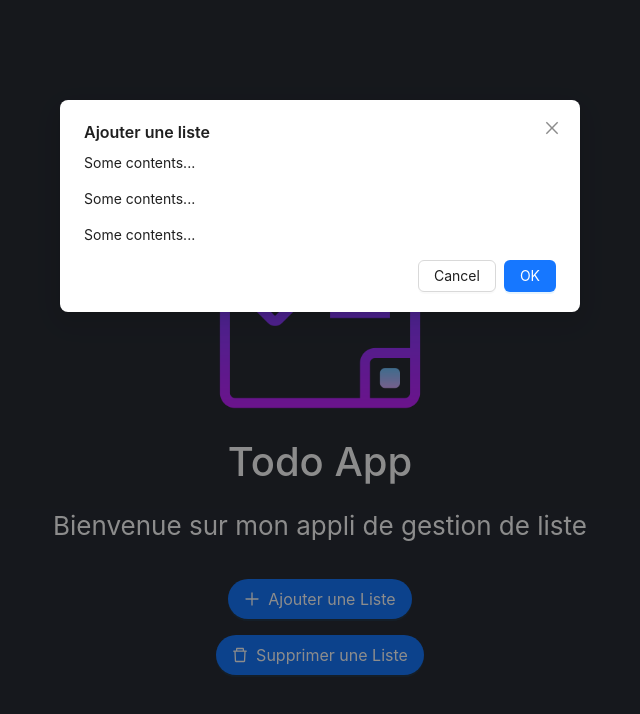
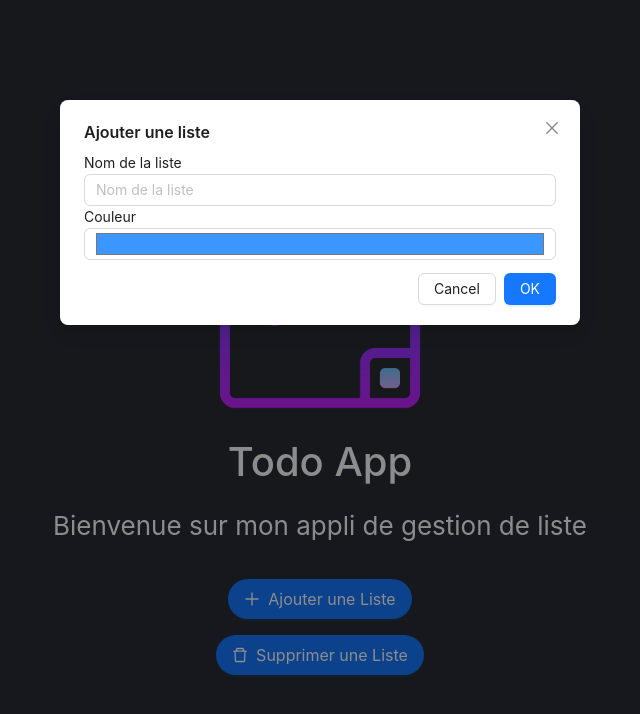
Before and after one commit to huipfe/todo-app, a React (Create React App) app: page / in a window 1280 px wide. Both pictures are taken after a click on the button "Ajouter une Liste". Shown: the top 714 px of the page, without its empty margins (320-960 px from the left). Built offline with nearby package versions, Linux system fonts and the light colour scheme.

Commit message:
6e commit listform coponent added

```diff
--- /dev/null
+++ b/src/Component/ListForm.jsx
@@ -0,0 +1,30 @@
+import React from 'react'
+import { Input } from "antd";
+
+const ListForm = (props) => {
+
+    console.log(props.name, props.color)
+    function handleChange(event) {
+        switch (event.target.name) {
+        case "name":
+                props.setName(event.target.value);
+            break;
+        case "color":
+                props.setColor(event.target.value);
+                break;
+        default:
+            break;
+    }
+}
+
+return (
+    <form>
+        <label htmlFor="listName">Nom de la liste</label>
+        <Input placeholder='Nom de la liste' onChange={handleChange} value= {props.name} name='name' id='name'/>
+        <label htmlFor="color">Couleur</label>
+        <Input type="color" name='color' id='color' onChange={handleChange} value={props.color} />
+    </form>
+        )
+}
+
+export default ListForm
--- a/src/Component/ListModal.jsx
+++ b/src/Component/ListModal.jsx
@@ -1,13 +1,22 @@
 import React from 'react'
 import { Modal } from "antd";
+import ListForm from './ListForm';
+import { useState } from 'react';
+
 
 const ListModal = (props) => {
+    const [name, setName] = useState("");
+    const [color, setColor] = useState("#3B97FF");
+
     return (
         <>
-            <Modal title={props.modalTitle} visible={props.isModalOpen} onCancel={props.handleCancel}>
-                <p>Some contents...</p>
-                <p>Some contents...</p>
-                <p>Some contents...</p>
+            <Modal
+            title={props.modalTitle}
+            visible={props.isModalOpen}
+            onCancel={props.handleCancel}>
+
+            <ListForm name={name} color={color} setName={setName} setColor={setColor}/>
+
             </Modal>
         </>
     )
```
